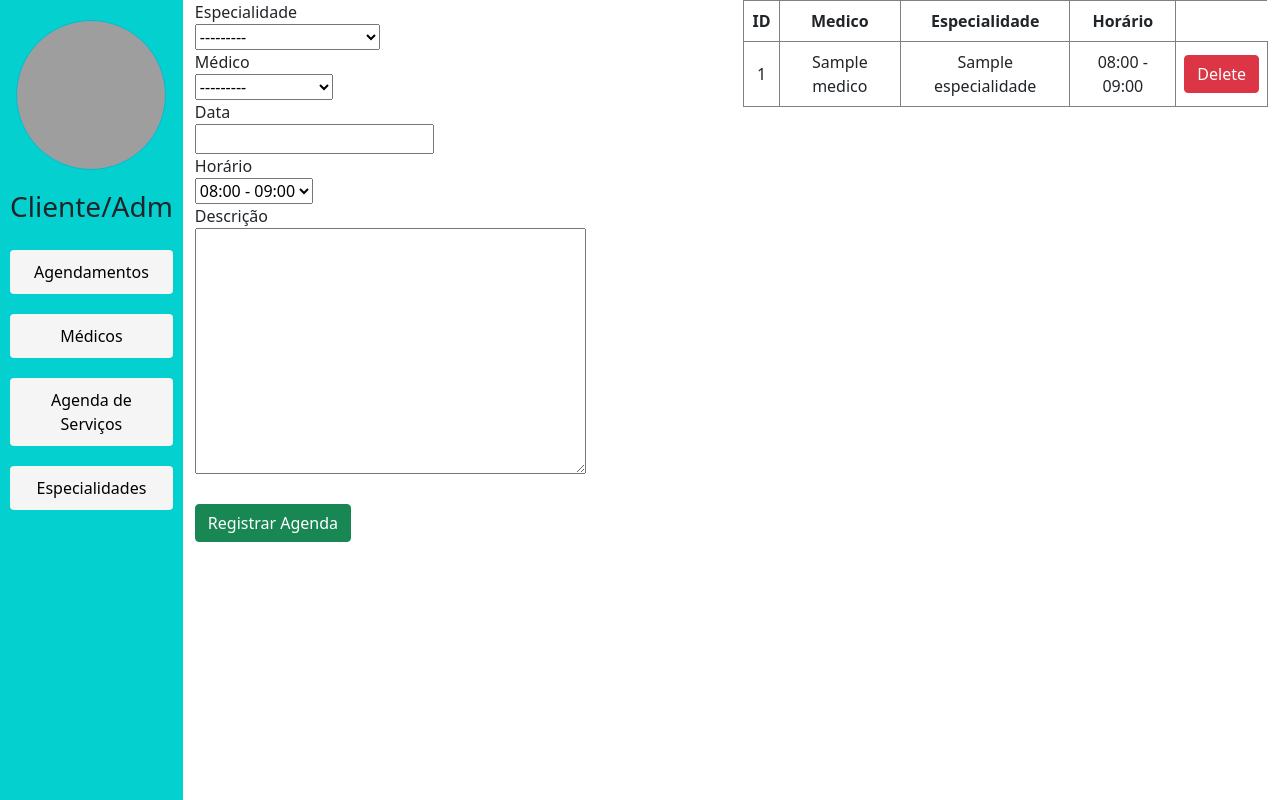
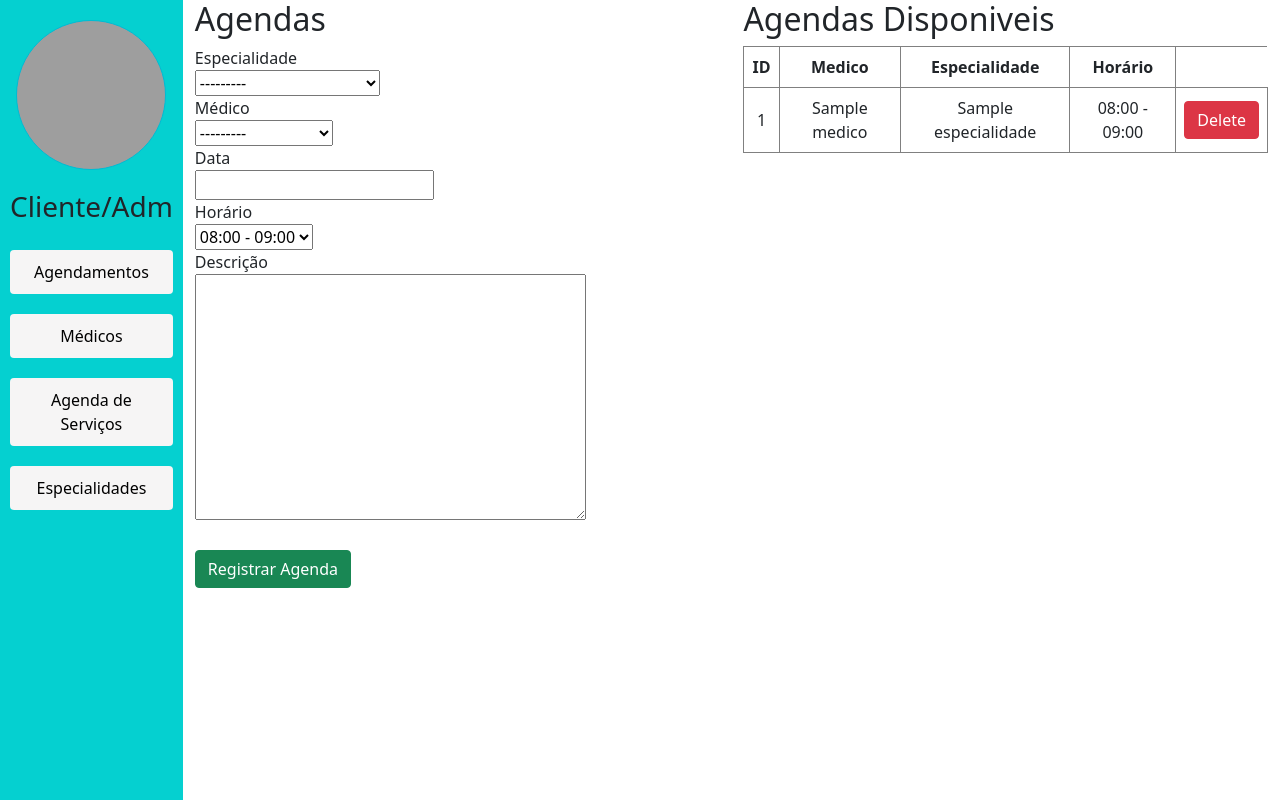
Before and after one commit to samuelamorimm/PI-BACK, a Django app: page /agenda/ in a window 1280 px wide. Run offline with Django 5.2, Linux system fonts and the light colour scheme; tables that the repository leaves empty hold one stand-in row (values such as "Sample post"); grey boxes are pictures that could not be loaded.

Commit message:
update html

```diff
--- a/agendamentos/templates/agenda.html
+++ b/agendamentos/templates/agenda.html
@@ -2,6 +2,7 @@
 
 {% block conteudo %}
     <div class="container">
+        <h2>Agendas</h2>
         <form action="{% url 'add_agenda' %}" method="POST">
             {% for fields in form %}
             {% csrf_token %}
@@ -13,6 +14,7 @@
     </div>
 
     <div class="container">
+        <h2>Agendas Disponiveis</h2>
         <table class="table-bordered">
             <tr>
                 <th class="p-2 text-center">ID</th>
--- a/agendamentos/templates/especialidade.html
+++ b/agendamentos/templates/especialidade.html
@@ -14,6 +14,7 @@
     </div>
 
     <div class="container">
+        <h2>Especialidades Registradas</h2>
         <table class="table-bordered">
             <tr>
                 <th class="p-2 text-center">ID</th>
--- a/agendamentos/templates/index.html
+++ b/agendamentos/templates/index.html
@@ -21,6 +21,7 @@
     <ul class="list-group">
         {% for agendamento in agendamentos %}
         <li class="mb-3 d-flex flex-column gap-1">
+            <hr>
             <div>
                 <label for="">Nome:</label> {{agendamento.nome_cliente}}
             </div>
--- a/agendamentos/templates/medico.html
+++ b/agendamentos/templates/medico.html
@@ -14,6 +14,7 @@
     </div>
 
     <div class="container">
+        <h2>Médicos Cadastrados</h2>
         <table class="table-bordered">
             <tr class="">
                 <th class="p-3">Nome</th>
```
